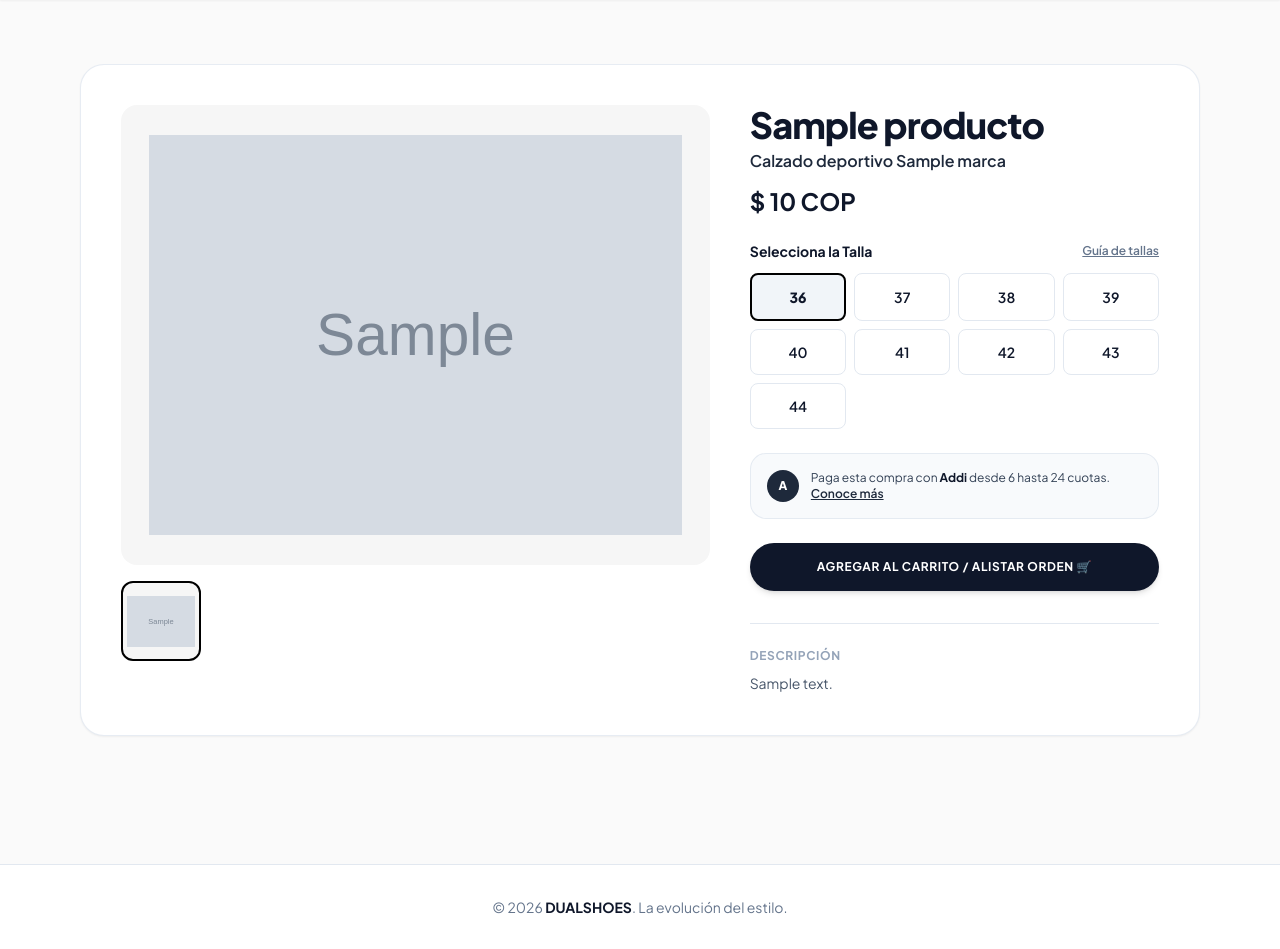
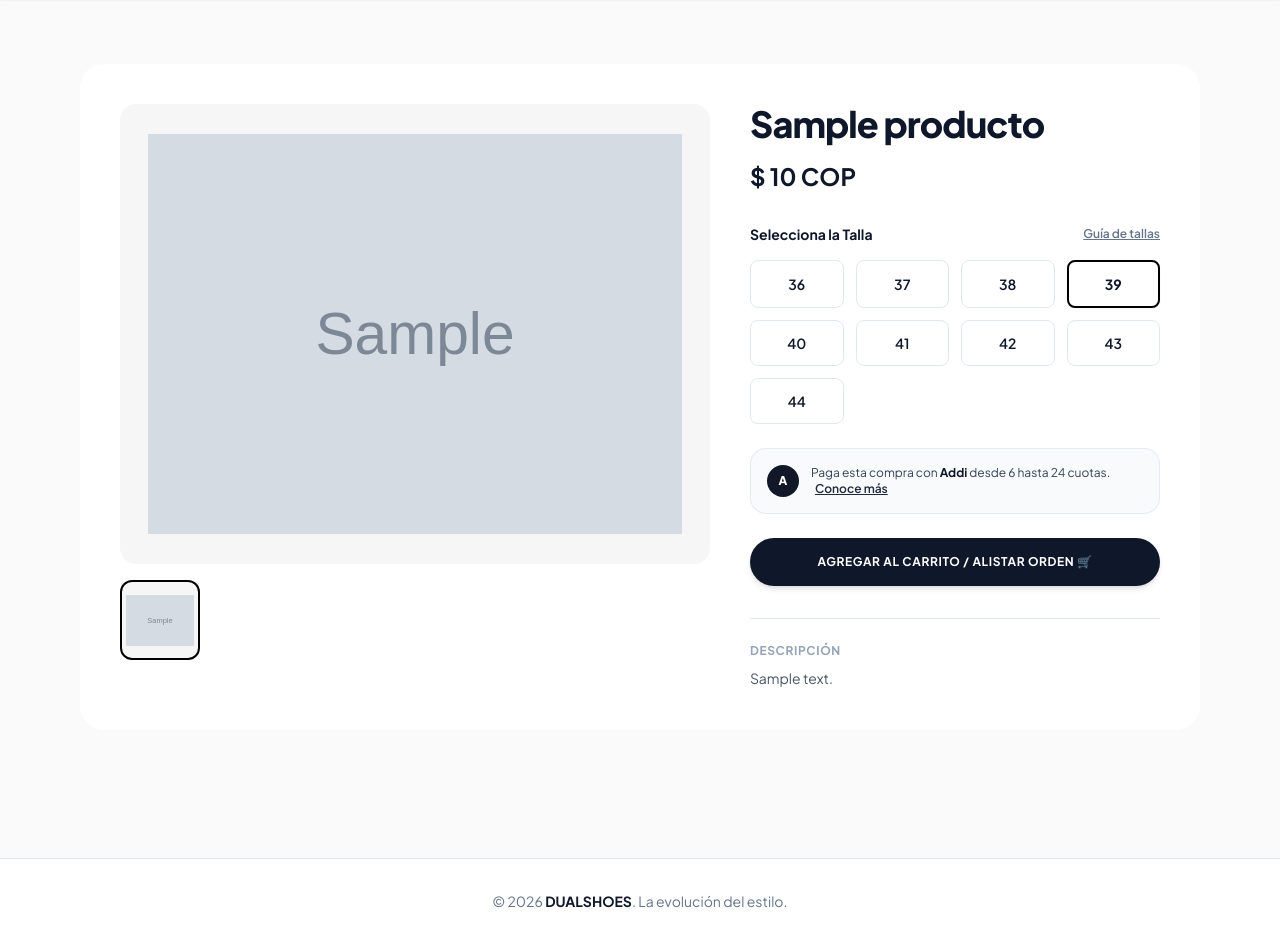
Before and after one commit to julianhenao01-design/tienda_deportiva, a Django app: a page that uses tienda/templates/tienda/detalle.html in a window 1280 px wide. Shown: the part 71-1020 px from the top of the page. After the commit the page ends 979 px from the top, so only its background shows below. Run offline with Django 5.2, Linux system fonts and the light colour scheme; tables that the repository leaves empty hold one stand-in row (values such as "Sample post"); grey boxes marked "Sample" are stand-in pictures; some libraries are stand-ins or nearby versions.

Commit message:
refactor: simplificación de base de datos, eliminación de stock/colores y enlace de foto exacta al carrito

```diff
--- a/tienda/templates/tienda/detalle.html
+++ b/tienda/templates/tienda/detalle.html
@@ -5,10 +5,10 @@
 
 {% block content %}
 <div class="max-w-6xl mx-auto py-8 px-4">
-    <div class="bg-white rounded-3xl border border-slate-200/80 p-6 md:p-10 shadow-sm">
+    <div class="bg-white rounded-3xl p-6 md:p-10">
         <div class="grid grid-cols-1 lg:grid-cols-12 gap-10">
 
-            <!-- COLUMNA IZQUIERDA: GALERÍA DE IMÁGENES -->
+            <!-- COLUMNA IZQUIERDA: GALERÍA Y SELECTOR VISUAL -->
             <div class="lg:col-span-7 space-y-4">
                 {% if producto.imagenes.all %}
                 <!-- Visor Principal -->
@@ -19,11 +19,12 @@
                          class="max-h-[400px] w-full object-contain transition-all duration-300">
                 </div>
 
-                <!-- Miniaturas / Galería Estilo Nike -->
-                <div class="flex gap-2 overflow-x-auto pb-2 custom-scrollbar">
+                <!-- Miniaturas / Galería que actúan como Selectores de Estilo -->
+                <div class="flex gap-2 overflow-x-auto pb-2 custom-scrollbar justify-start">
                     {% for img in producto.imagenes.all %}
                     <button type="button"
-                            onclick="document.getElementById('main-image').src='{{ img.imagen.url }}'; cambiarThumb(this);"
+                            data-img-id="{{ img.id }}"
+                            onclick="seleccionarImagen(this, '{{ img.imagen.url }}');"
                             class="thumb-btn w-20 h-20 bg-[#F6F6F6] rounded-xl border-2 {% if forloop.first %}border-black{% else %}border-transparent hover:border-slate-300{% endif %} p-1 flex-shrink-0 transition-all duration-200">
                         <img src="{{ img.imagen.url }}" class="w-full h-full object-contain rounded-lg">
                     </button>
@@ -36,35 +37,30 @@
                 {% endif %}
             </div>
 
-            <!-- COLUMNA DERECHA: INFORMACIÓN Y FORMULARIO DE ALISTAMIENTO -->
+            <!-- COLUMNA DERECHA: INFORMACIÓN Y TALLAS -->
             <div class="lg:col-span-5 flex flex-col justify-between space-y-6">
                 <div>
-                    <!-- Título del Producto -->
-                    <h1 class="text-3xl md:text-4xl font-extrabold text-slate-900 tracking-tight mb-1">
+                    <!-- Título y Precio -->
+                    <h1 class="text-3xl md:text-4xl font-extrabold text-slate-900 tracking-tight mb-4">
                         {{ producto.nombre }}
                     </h1>
-
-                    <!-- Subtítulo / Categoría / Marca -->
-                    <p class="text-sm md:text-base font-semibold text-slate-800 mb-3">
-                        Calzado deportivo {{ producto.marca.nombre }}
-                    </p>
-
-                    <!-- Precio -->
-                    <div class="text-2xl font-bold text-slate-900 mb-6">
+                    <div class="text-2xl font-bold text-slate-900 mb-8">
                         $ {{ producto.precio_regular|floatformat:0|intcomma }} COP
                     </div>
 
-                    <!-- Formulario de Alistamiento -->
+                    <!-- Formulario de Compra -->
                     <form action="{% url 'tienda:agregar_al_carrito' producto.id %}" method="POST" id="form-carrito" class="space-y-6">
                         {% csrf_token %}
 
-                        <!-- Inputs Ocultos enviados al servidor -->
-                        <input type="hidden" name="variante_id" id="variante_id_input" value="">
-                        <input type="hidden" name="talla" id="talla_input" value="36">
+                        <!-- Inputs Ocultos -->
+                        <input type="hidden" name="talla" id="talla_input" value="39"> <!-- Valor por defecto -->
+                        {% if producto.imagenes.all %}
+                        <input type="hidden" name="imagen_id" id="imagen_id_input" value="{{ producto.imagenes.first.id }}">
+                        {% endif %}
 
-                        <!-- SELECTOR DE TALLA (TODAS DE LA 36 A LA 44) -->
+                        <!-- SELECTOR DE TALLA (Igual a tu imagen) -->
                         <div>
-                            <div class="flex items-center justify-between mb-3">
+                            <div class="flex items-center justify-between mb-4">
                                 <label class="font-bold text-slate-900 text-sm">
                                     Selecciona la Talla
                                 </label>
@@ -73,37 +69,34 @@
                                 </a>
                             </div>
 
-                            <!-- Grilla Completa de Tallas -->
-                            <div class="grid grid-cols-3 sm:grid-cols-4 gap-2" id="contenedor-tallas">
-                                <button type="button" data-talla="36" class="btn-talla border-2 border-black bg-slate-100 rounded-lg py-3 px-2 text-xs md:text-sm font-extrabold text-slate-900 transition-all text-center">36</button>
-                                <button type="button" data-talla="37" class="btn-talla border border-slate-200 bg-white rounded-lg py-3 px-2 text-xs md:text-sm font-semibold text-slate-900 hover:border-black transition-all text-center">37</button>
-                                <button type="button" data-talla="38" class="btn-talla border border-slate-200 bg-white rounded-lg py-3 px-2 text-xs md:text-sm font-semibold text-slate-900 hover:border-black transition-all text-center">38</button>
-                                <button type="button" data-talla="39" class="btn-talla border border-slate-200 bg-white rounded-lg py-3 px-2 text-xs md:text-sm font-semibold text-slate-900 hover:border-black transition-all text-center">39</button>
-                                <button type="button" data-talla="40" class="btn-talla border border-slate-200 bg-white rounded-lg py-3 px-2 text-xs md:text-sm font-semibold text-slate-900 hover:border-black transition-all text-center">40</button>
-                                <button type="button" data-talla="41" class="btn-talla border border-slate-200 bg-white rounded-lg py-3 px-2 text-xs md:text-sm font-semibold text-slate-900 hover:border-black transition-all text-center">41</button>
-                                <button type="button" data-talla="42" class="btn-talla border border-slate-200 bg-white rounded-lg py-3 px-2 text-xs md:text-sm font-semibold text-slate-900 hover:border-black transition-all text-center">42</button>
-                                <button type="button" data-talla="43" class="btn-talla border border-slate-200 bg-white rounded-lg py-3 px-2 text-xs md:text-sm font-semibold text-slate-900 hover:border-black transition-all text-center">43</button>
-                                <button type="button" data-talla="44" class="btn-talla border border-slate-200 bg-white rounded-lg py-3 px-2 text-xs md:text-sm font-semibold text-slate-900 hover:border-black transition-all text-center">44</button>
+                            <div class="grid grid-cols-3 sm:grid-cols-4 gap-3" id="contenedor-tallas">
+                                <button type="button" data-talla="36" class="btn-talla border border-slate-200 bg-white rounded-lg py-3 px-2 text-sm font-semibold text-slate-900 hover:border-black transition-all">36</button>
+                                <button type="button" data-talla="37" class="btn-talla border border-slate-200 bg-white rounded-lg py-3 px-2 text-sm font-semibold text-slate-900 hover:border-black transition-all">37</button>
+                                <button type="button" data-talla="38" class="btn-talla border border-slate-200 bg-white rounded-lg py-3 px-2 text-sm font-semibold text-slate-900 hover:border-black transition-all">38</button>
+                                <!-- Talla 39 preseleccionada como en tu imagen -->
+                                <button type="button" data-talla="39" class="btn-talla border-2 border-black bg-white rounded-lg py-3 px-2 text-sm font-bold text-slate-900 transition-all shadow-sm">39</button>
+                                <button type="button" data-talla="40" class="btn-talla border border-slate-200 bg-white rounded-lg py-3 px-2 text-sm font-semibold text-slate-900 hover:border-black transition-all">40</button>
+                                <button type="button" data-talla="41" class="btn-talla border border-slate-200 bg-white rounded-lg py-3 px-2 text-sm font-semibold text-slate-900 hover:border-black transition-all">41</button>
+                                <button type="button" data-talla="42" class="btn-talla border border-slate-200 bg-white rounded-lg py-3 px-2 text-sm font-semibold text-slate-900 hover:border-black transition-all">42</button>
+                                <button type="button" data-talla="43" class="btn-talla border border-slate-200 bg-white rounded-lg py-3 px-2 text-sm font-semibold text-slate-900 hover:border-black transition-all">43</button>
+                                <button type="button" data-talla="44" class="btn-talla border border-slate-200 bg-white rounded-lg py-3 px-2 text-sm font-semibold text-slate-900 hover:border-black transition-all">44</button>
                             </div>
-
-                            <p id="error-talla" class="text-red-600 text-xs mt-3 hidden bg-red-50 border border-red-200 p-2.5 rounded-lg font-bold">
-                                ⚠️ Por favor, selecciona una talla válida.
-                            </p>
                         </div>
 
-                        <!-- Banner Informativo Financiamiento Addi -->
+                        <!-- Banner Addi -->
                         <div class="bg-slate-50 border border-slate-200/80 rounded-2xl p-4 flex items-center gap-3">
-                            <div class="w-8 h-8 rounded-full bg-slate-800 text-white font-black text-xs flex items-center justify-center flex-shrink-0">
+                            <div class="w-8 h-8 rounded-full bg-[#111827] text-white font-black text-xs flex items-center justify-center flex-shrink-0">
                                 A
                             </div>
                             <div class="text-xs text-slate-700">
-                                Paga esta compra con <strong class="text-slate-900">Addi</strong> desde 6 hasta 24 cuotas. <span class="underline cursor-pointer font-semibold text-slate-800">Conoce más</span>
+                                Paga esta compra con <strong class="text-slate-900">Addi</strong> desde 6 hasta 24 cuotas.
+                                <span class="underline cursor-pointer font-semibold text-slate-800 ml-1">Conoce más</span>
                             </div>
                         </div>
 
-                        <!-- Botón Principal para Alistar Orden -->
+                        <!-- Botón Principal -->
                         <button type="submit"
-                                class="w-full py-4 rounded-full font-bold uppercase tracking-wider text-xs bg-slate-900 hover:bg-slate-800 text-white shadow-md transition-all active:scale-95">
+                                class="w-full py-4 rounded-full font-bold uppercase tracking-wider text-xs bg-[#0F172A] hover:bg-black text-white shadow-md transition-all active:scale-95">
                             Agregar al Carrito / Alistar Orden 🛒
                         </button>
                     </form>
@@ -123,29 +116,43 @@
     </div>
 </div>
 
-<!-- Lógica de Selección e Interacción -->
 <script>
     document.addEventListener('DOMContentLoaded', function() {
-        // Lógica de Selección de Tallas
         const botonesTalla = document.querySelectorAll('.btn-talla');
         const inputTalla = document.getElementById('talla_input');
 
         botonesTalla.forEach(btn => {
             btn.addEventListener('click', function() {
+                // Quitar selección a todos
                 botonesTalla.forEach(b => {
-                    b.classList.remove('border-2', 'border-black', 'bg-slate-100', 'font-extrabold');
-                    b.classList.add('border', 'border-slate-200', 'bg-white', 'font-semibold');
+                    b.classList.remove('border-2', 'border-black', 'font-bold', 'shadow-sm');
+                    b.classList.add('border', 'border-slate-200', 'font-semibold');
                 });
-                this.classList.remove('border-slate-200', 'bg-white', 'font-semibold');
-                this.classList.add('border-2', 'border-black', 'bg-slate-100', 'font-extrabold');
+
+                // Aplicar selección al clickeado
+                this.classList.remove('border', 'border-slate-200', 'font-semibold');
+                this.classList.add('border-2', 'border-black', 'font-bold', 'shadow-sm');
+
+                // Actualizar input oculto
                 inputTalla.value = this.getAttribute('data-talla');
             });
         });
     });
 
-    function cambiarThumb(btn) {
+    // Función para manejar el clic en las miniaturas (Imágenes)
+    function seleccionarImagen(btn, url) {
+        // 1. Cambia la imagen principal
+        document.getElementById('main-image').src = url;
+
+        // 2. Cambia los bordes de la miniatura para indicar cuál está seleccionada
         document.querySelectorAll('.thumb-btn').forEach(b => b.classList.replace('border-black', 'border-transparent'));
         btn.classList.replace('border-transparent', 'border-black');
+
+        // 3. Envía el ID exacto de la foto al formulario del carrito
+        const imagenInput = document.getElementById('imagen_id_input');
+        if (imagenInput) {
+            imagenInput.value = btn.getAttribute('data-img-id');
+        }
     }
 </script>
 {% endblock %}
--- a/tienda/views.py
+++ b/tienda/views.py
@@ -2,10 +2,10 @@ from django.shortcuts import render, redirect, get_object_or_404
 from .models import Producto, Marca
 from .cart import Cart
 
-
 def inicio(request):
     marcas = Marca.objects.all()
-    productos_destacados = Producto.objects.filter(agotado=False)[:8]
+    # Eliminamos el filtro (agotado=False) porque retiramos el control de stock
+    productos_destacados = Producto.objects.all()[:8]
     return render(request, 'tienda/inicio.html', {
         'marcas': marcas,
         'productos': productos_destacados
@@ -14,7 +14,8 @@ def inicio(request):
 
 def catalogo(request, marca_slug=None):
     marcas = Marca.objects.all()
-    productos = Producto.objects.filter(agotado=False)
+    # Eliminamos el filtro (agotado=False)
+    productos = Producto.objects.all()
     marca_seleccionada = None
 
     if marca_slug:
@@ -30,6 +31,7 @@ def catalogo(request, marca_slug=None):
 
 def detalle_producto(request, slug):
     producto = get_object_or_404(Producto, slug=slug)
+    # Asegúrate de que el nombre de tu plantilla aquí coincida con el archivo real (detalle.html o detalle_producto.html)
     return render(request, 'tienda/detalle.html', {
         'producto': producto
     })
@@ -44,9 +46,19 @@ def detalle_carrito(request):
 
 def agregar_al_carrito(request, producto_id):
     cart = Cart(request)
-    variante_id = request.POST.get('variante_id')
+
+    # 1. Capturamos la talla (39 por defecto si no viene)
+    talla = request.POST.get('talla', '39')
+
+    # 2. Capturamos la foto exacta seleccionada
+    imagen_id = request.POST.get('imagen_id')
+
+    # 3. Cantidad
     cantidad = int(request.POST.get('cantidad', 1))
-    cart.add(producto_id=producto_id, variante_id=variante_id, cantidad=cantidad)
+
+    # Pasamos las nuevas variables al Carrito en lugar del variante_id
+    cart.add(producto_id=producto_id, talla=talla, imagen_id=imagen_id, cantidad=cantidad)
+
     return redirect('tienda:detalle_carrito')
 
 
@@ -54,13 +66,15 @@ def eliminar_del_carrito(request, item_key):
     cart = Cart(request)
     cart.remove(item_key)
     return redirect('tienda:detalle_carrito')
+
+
 def checkout(request):
     cart = Cart(request)
     if len(cart) == 0:
         return redirect('tienda:catalogo')
 
     if request.method == 'POST':
-        # Aquí puedes guardar la orden en la base de datos o enviar un mensaje por WhatsApp
+        # Aquí guardarás la orden en la base de datos
         cart.clear()
         return render(request, 'tienda/confirmacion.html')
 
```
Also changed, not shown: tienda/cart.py (+22 -9 lines), tienda/models.py (+12 -38 lines).
